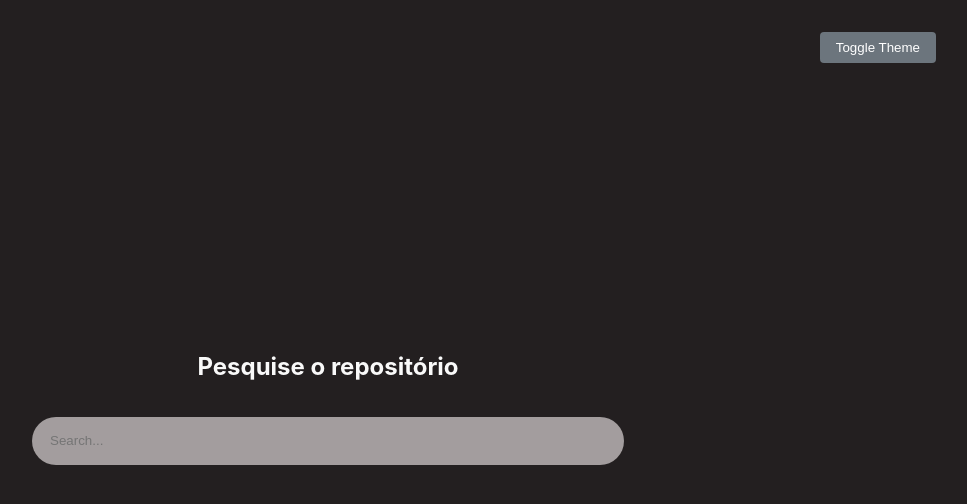
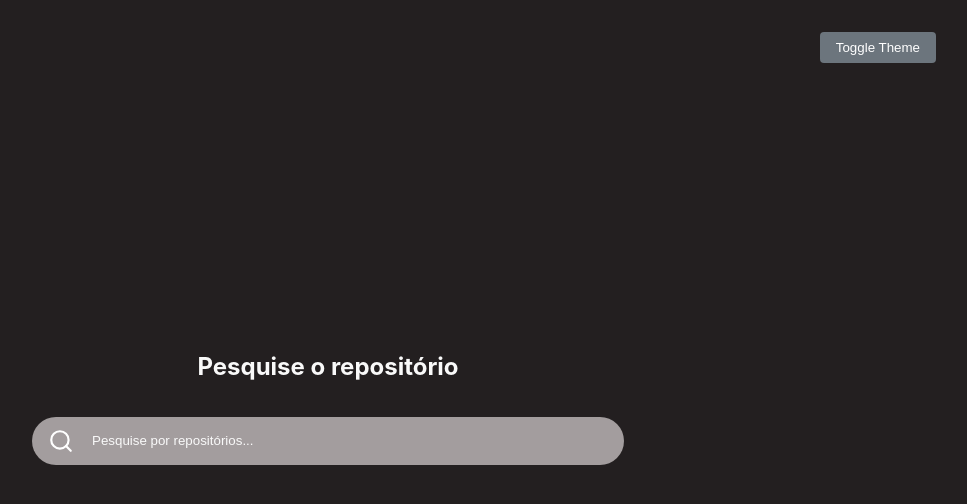
Before and after one commit to EmmanuelStocco/challenge-tecnorise, a React (Create React App) app: page / in a window 1280 px wide. Shown: the top 504 px of the page, without its empty margins (312-1279 px from the left). Built offline with nearby package versions, Linux system fonts and the light colour scheme.

Commit message:
feat: add FiSearch icon to SearchBar

```diff
--- a/src/components/SearchBar/index.tsx
+++ b/src/components/SearchBar/index.tsx
@@ -1,5 +1,6 @@
 import React from 'react';
 import { Container, Input } from './style';
+import { FiSearch } from 'react-icons/fi';
 
 interface SearchBarProps {
   onSearch: (searchTerm: string) => void;
@@ -12,7 +13,8 @@ export const SearchBar: React.FC<SearchBarProps> = ({ onSearch }) => {
 
   return (
     <Container>
-      <Input type="text" placeholder="Search..." onChange={handleSearch} />
+      <FiSearch />
+      <Input type="text" placeholder="Pesquise por repositórios..." onChange={handleSearch} />
     </Container>
   );
 };
--- a/src/components/SearchBar/style.ts
+++ b/src/components/SearchBar/style.ts
@@ -16,4 +16,9 @@ export const Input = styled.input`
   outline: none;
   background: transparent;
   color: ${(props) => props.theme.colors.text};
+  margin-left: 1rem;
+
+  &::placeholder {
+    color: ${(props) => props.theme.colors.text};
+  }
 `;
```
